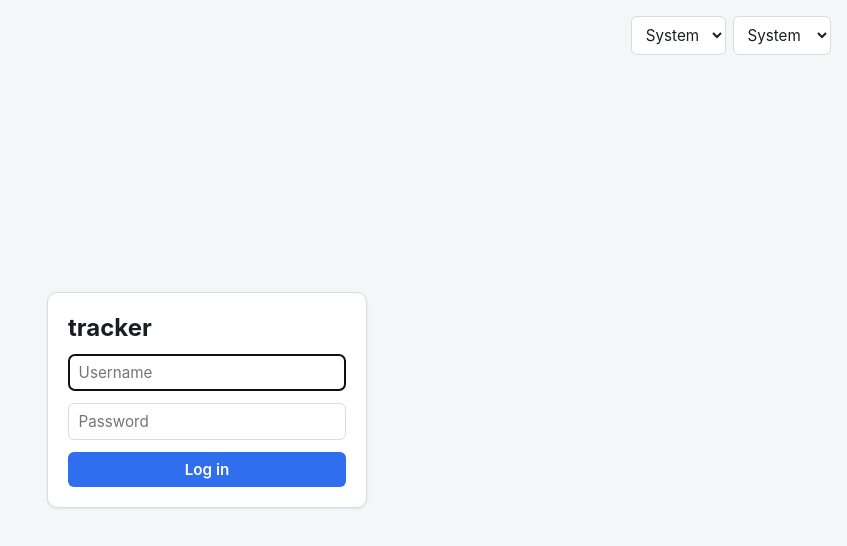
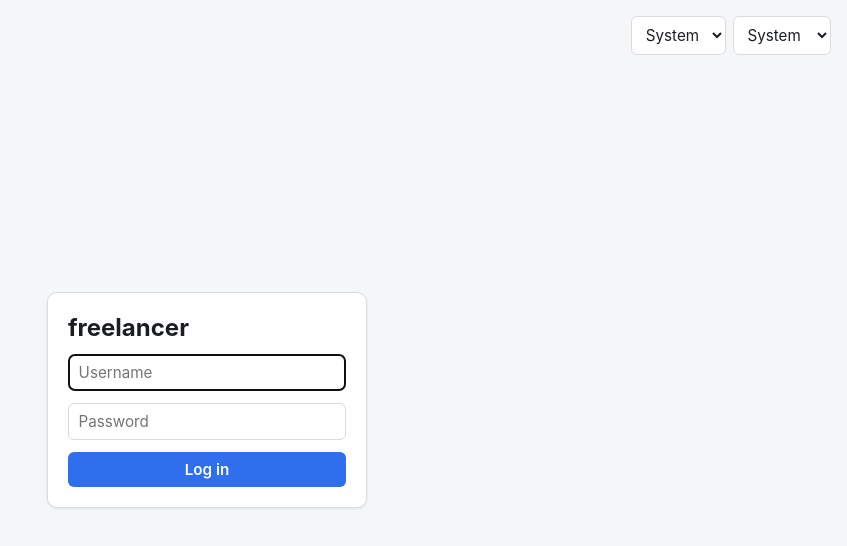
Before and after one commit to itmitalles-de/essentials-freelancer, a React (Vite) app in the folder frontend/: page /login in a window 1280 px wide. Shown: the top 546 px of the page, without its empty margins (433-1280 px from the left). Built offline with nearby package versions, Linux system fonts and the light colour scheme; no server answers.

Commit message:
Update visible "tracker" branding to "freelancer" in UI
Login/nav header and browser tab title still said "tracker" from
before the repo rename; localStorage keys and package name are left
as-is since they're internal and not user-visible.

```diff
--- a/frontend/index.html
+++ b/frontend/index.html
@@ -3,7 +3,7 @@
   <head>
     <meta charset="UTF-8" />
     <meta name="viewport" content="width=device-width, initial-scale=1.0" />
-    <title>Tracker</title>
+    <title>freelancer</title>
   </head>
   <body>
     <div id="root"></div>
--- a/frontend/src/components/Layout.tsx
+++ b/frontend/src/components/Layout.tsx
@@ -20,7 +20,7 @@ export function Layout() {
           gap: "0.4rem",
         }}
       >
-        <div style={{ fontWeight: 700, marginBottom: "1rem" }}>tracker</div>
+        <div style={{ fontWeight: 700, marginBottom: "1rem" }}>freelancer</div>
         <NavItem to="/">{t("nav.dashboard")}</NavItem>
         <NavItem to="/clients">{t("nav.clients")}</NavItem>
         <NavItem to="/time">{t("nav.time")}</NavItem>
--- a/frontend/src/pages/Login.tsx
+++ b/frontend/src/pages/Login.tsx
@@ -44,7 +44,7 @@ export function Login() {
         <LanguageToggle />
       </div>
       <form onSubmit={onSubmit} className="card" style={{ width: 320, display: "flex", flexDirection: "column", gap: "0.75rem" }}>
-        <h2 style={{ margin: 0 }}>tracker</h2>
+        <h2 style={{ margin: 0 }}>freelancer</h2>
         <input
           placeholder={t("login.username")}
           value={username}
```
